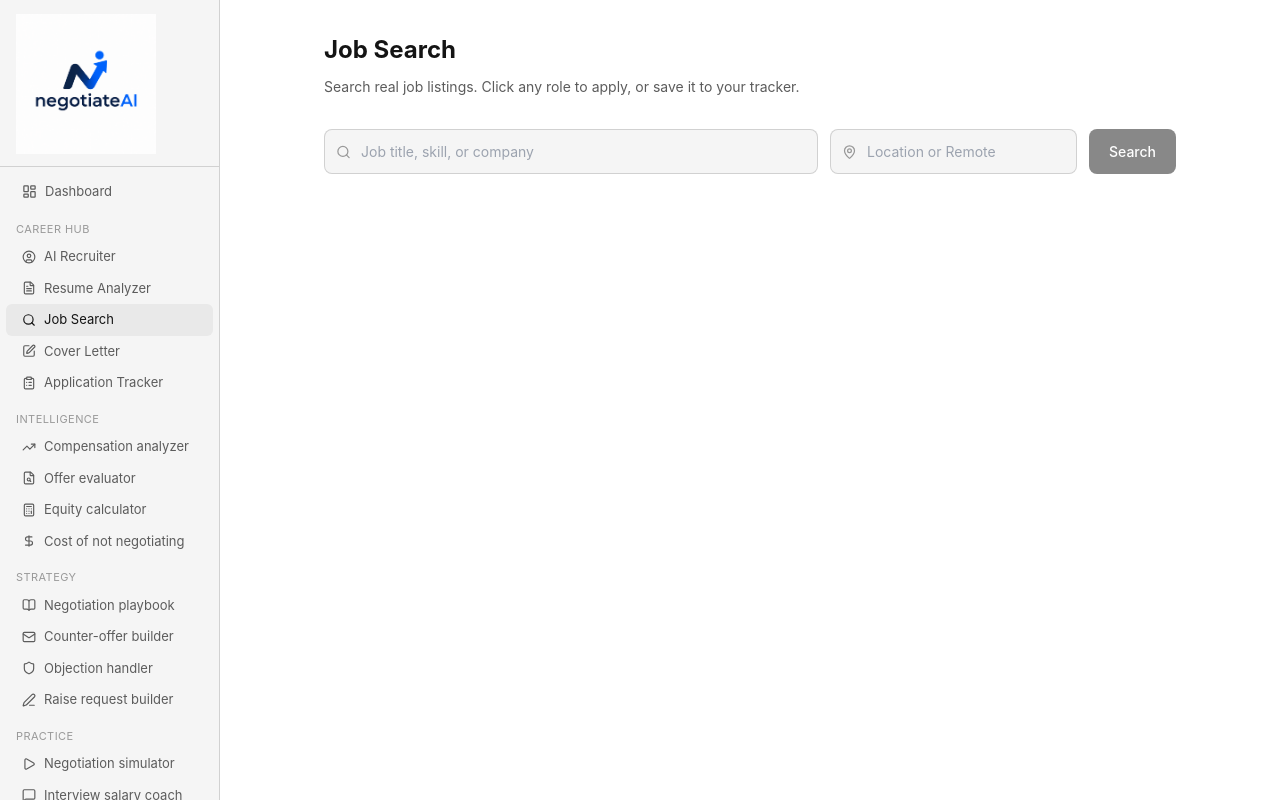
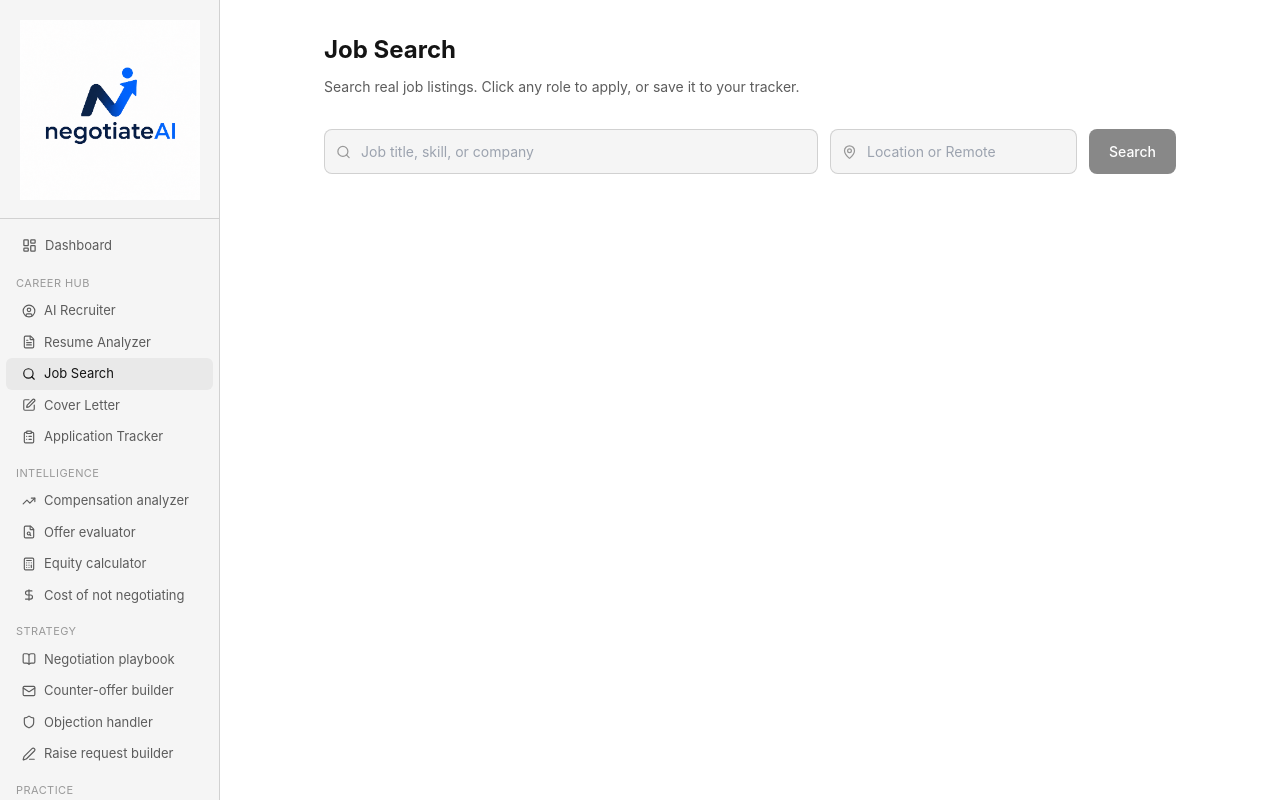
Before and after one commit to JustinMcGrane/negotiateai, a Next.js app: page /jobs in a window 1280 px wide. Shown: the top 800 px of the page. Built offline with nearby package versions, Linux system fonts and the light colour scheme.

Commit message:
feat: Make sidebar logo larger and more prominent

```diff
--- a/src/components/negotiate/Sidebar.tsx
+++ b/src/components/negotiate/Sidebar.tsx
@@ -72,19 +72,26 @@ export function Sidebar() {
         flexShrink: 0,
       }}
     >
-      <div style={{ padding: '14px 16px 12px', borderBottom: '0.5px solid var(--color-border-tertiary)', display: 'flex', alignItems: 'center' }}>
-        <Link href="/dashboard">
+      <div style={{
+        padding: '20px 16px 18px',
+        borderBottom: '0.5px solid var(--color-border-tertiary)',
+        display: 'flex',
+        alignItems: 'center',
+        justifyContent: 'center',
+      }}>
+        <Link href="/dashboard" style={{ display: 'flex', alignItems: 'center', justifyContent: 'center' }}>
           <Image
             src="/logo.png"
             alt="NegotiateAI"
-            width={140}
-            height={40}
+            width={180}
+            height={52}
             style={{ objectFit: 'contain' }}
+            priority
           />
         </Link>
       </div>
 
-      <nav style={{ flex: 1, padding: '8px 0', overflowY: 'auto' }}>
+      <nav style={{ flex: 1, padding: '10px 0', overflowY: 'auto' }}>
         {nav.map((item) => {
           if ('href' in item) {
             const active = path === item.href
```
